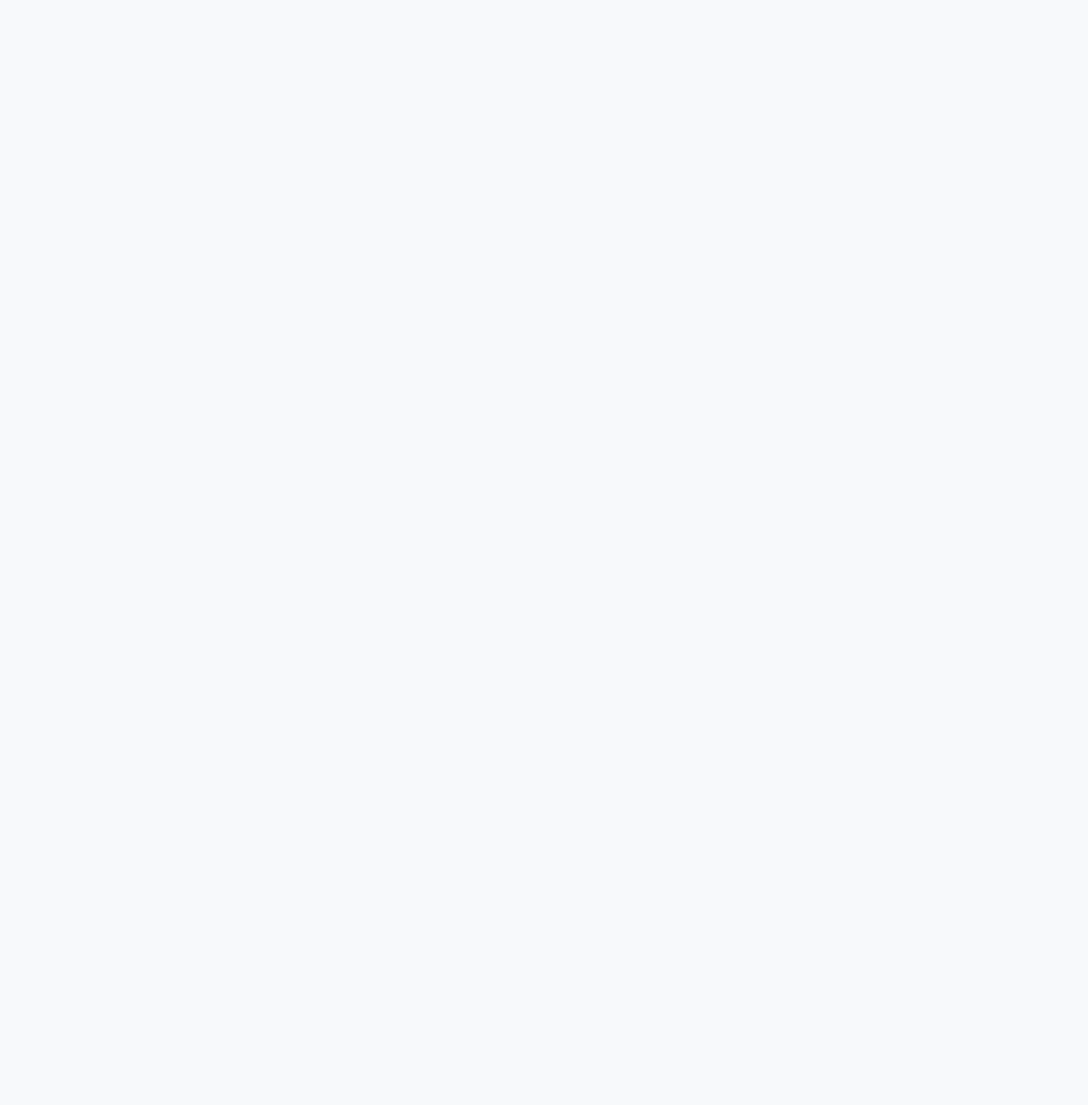
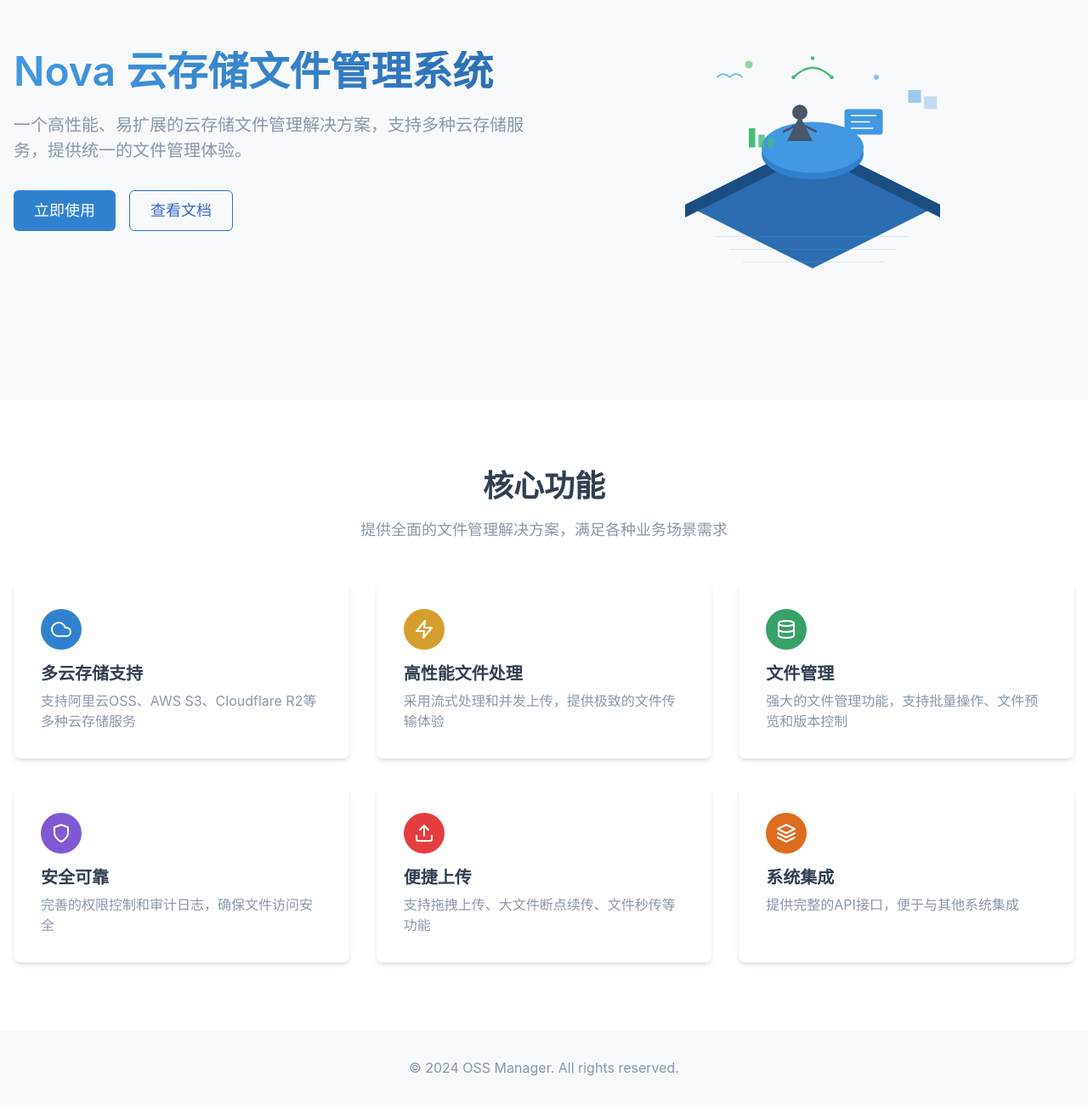
Before and after one commit to myysophia/ossmanager-fronted, a Next.js app: page / in a window 1280 px wide. Before the commit this address had no page. Shown: the part 187-1488 px from the top of the page at 85% size. Before the commit the page ends 800 px from the top, so only its background shows below. Built offline with nearby package versions, Linux system fonts and the light colour scheme; what @chakra-ui/next-js would draw is missing.

Commit message:
feat(dashboard): 优化首页内容展示
- 移除系统概览和存储使用情况统计
- 重新设计首页布局，突出系统功能介绍
- 添加渐变标题和系统简介文案
- 优化功能卡片的动画和交互效果
- 简化组件结构，移除冗余的数据获取逻辑

```diff
--- a/src/app/main/dashboard/DashboardContent.tsx
+++ b/src/app/main/dashboard/DashboardContent.tsx
@@ -6,73 +6,116 @@ import {
   Heading,
   Text,
   SimpleGrid,
-  Card,
-  CardBody,
+  Icon,
+  Flex,
+  VStack,
+  useColorModeValue,
 } from '@chakra-ui/react';
+import { motion } from 'framer-motion';
+import { FiCloud, FiDatabase, FiLayers, FiShield, FiUpload, FiZap } from 'react-icons/fi';
 
-export interface DashboardStats {
-  todayUploads: number;
-  todayDownloads: number;
-  totalFiles: number;
-  totalUsers: number;
-  storageUsage: {
-    used: number;
-    total: number;
-  };
-}
+const MotionFlex = motion(Flex);
 
-export default function DashboardContent({ initialStats }: { initialStats: DashboardStats }) {
+const features = [
+  {
+    title: '多云存储支持',
+    description: '支持阿里云OSS、AWS S3、Cloudflare R2等多种云存储服务',
+    icon: FiCloud,
+    color: 'blue.500',
+  },
+  {
+    title: '高性能文件处理',
+    description: '采用流式处理和并发上传，提供极致的文件传输体验',
+    icon: FiZap,
+    color: 'yellow.500',
+  },
+  {
+    title: '文件管理',
+    description: '强大的文件管理功能，支持批量操作、文件预览和版本控制',
+    icon: FiDatabase,
+    color: 'green.500',
+  },
+  {
+    title: '安全可靠',
+    description: '完善的权限控制和审计日志，确保文件访问安全',
+    icon: FiShield,
+    color: 'purple.500',
+  },
+  {
+    title: '便捷上传',
+    description: '支持拖拽上传、大文件断点续传、文件秒传等功能',
+    icon: FiUpload,
+    color: 'red.500',
+  },
+  {
+    title: '系统集成',
+    description: '提供完整的API接口，便于与其他系统集成',
+    icon: FiLayers,
+    color: 'orange.500',
+  },
+];
+
+export default function DashboardContent() {
+  const cardBg = useColorModeValue('white', 'gray.800');
+
   return (
     <Container maxW="container.xl" py={10}>
-      <Box mb={10}>
-        <Heading size="lg" mb={6}>系统概览</Heading>
+      <Box>
+        <VStack spacing={12}>
+          <Box textAlign="center" maxW="container.md" mx="auto">
+            <Heading
+              as="h1"
+              size="2xl"
+              mb={6}
+              bgGradient="linear(to-r, blue.400, blue.600)"
+              bgClip="text"
+            >
+              开源的云存储文件管理系统
+            </Heading>
+            <Text fontSize="xl" color="gray.500" mb={8}>
+              一个高性能、易扩展的云存储文件管理解决方案，支持多种云存储服务，提供统一的文件管理体验。
+            </Text>
+          </Box>
 
-        <SimpleGrid columns={{ base: 1, md: 2, lg: 4 }} spacing={6}>
-          <Card>
-            <CardBody>
-              <Heading size="md" mb={2}>今日上传</Heading>
-              <Text fontSize="2xl">{initialStats.todayUploads}</Text>
-            </CardBody>
-          </Card>
-
-          <Card>
-            <CardBody>
-              <Heading size="md" mb={2}>今日下载</Heading>
-              <Text fontSize="2xl">{initialStats.todayDownloads}</Text>
-            </CardBody>
-          </Card>
-
-          <Card>
-            <CardBody>
-              <Heading size="md" mb={2}>文件总数</Heading>
-              <Text fontSize="2xl">{initialStats.totalFiles}</Text>
-            </CardBody>
-          </Card>
-
-          <Card>
-            <CardBody>
-              <Heading size="md" mb={2}>用户总数</Heading>
-              <Text fontSize="2xl">{initialStats.totalUsers}</Text>
-            </CardBody>
-          </Card>
-        </SimpleGrid>
-      </Box>
-
-      <Box>
-        <Heading size="lg" mb={6}>存储使用情况</Heading>
-        <Card>
-          <CardBody>
-            <Text mb={2}>使用率: {initialStats.storageUsage.used}%</Text>
-            <Box bg="gray.100" h="8px" borderRadius="full" overflow="hidden">
-              <Box
-                bg="blue.500"
-                h="100%"
-                w={`${initialStats.storageUsage.used}%`}
-                borderRadius="full"
-              />
-            </Box>
-          </CardBody>
-        </Card>
+          <SimpleGrid columns={{ base: 1, md: 2, lg: 3 }} spacing={8} w="full">
+            {features.map((feature, index) => (
+              <MotionFlex
+                key={index}
+                p={8}
+                bg={cardBg}
+                borderRadius="lg"
+                boxShadow="md"
+                direction="column"
+                align="start"
+                initial={{ opacity: 0, y: 20 }}
+                animate={{ opacity: 1, y: 0 }}
+                transition={{ duration: 0.5, delay: index * 0.1 }}
+                _hover={{
+                  transform: 'translateY(-4px)',
+                  boxShadow: 'lg',
+                  transition: 'all 0.3s ease',
+                }}
+              >
+                <Flex
+                  w={12}
+                  h={12}
+                  align="center"
+                  justify="center"
+                  borderRadius="full"
+                  bg={feature.color}
+                  color="white"
+                  mb={4}
+                >
+                  <Icon as={feature.icon} boxSize={6} />
+                </Flex>
+                <Heading size="md" mb={2}>
+                  {feature.title}
+                </Heading>
+                <Text color="gray.500">{feature.description}</Text>
+              </MotionFlex>
+            ))}
+          </SimpleGrid>
+        </VStack>
       </Box>
     </Container>
   );
--- a/src/app/main/dashboard/page.tsx
+++ b/src/app/main/dashboard/page.tsx
@@ -1,38 +1,11 @@
 import { Suspense } from 'react';
 import DashboardContent from './DashboardContent';
 import DashboardLoading from './loading';
-import { unstable_cache } from 'next/cache';
-
-const getDashboardStats = unstable_cache(
-  async () => {
-    // 模拟API调用
-    return {
-      todayUploads: 25,
-      todayDownloads: 42,
-      totalFiles: 156,
-      totalUsers: 12,
-      storageUsage: {
-        used: 35,
-        total: 100
-      }
-    };
-  },
-  ['dashboard-stats'],
-  {
-    revalidate: 60, // 1分钟后重新验证
-    tags: ['dashboard']
-  }
-);
-
-async function DashboardStats() {
-  const stats = await getDashboardStats();
-  return <DashboardContent initialStats={stats} />;
-}
 
 export default function DashboardPage() {
   return (
     <Suspense fallback={<DashboardLoading />}>
-      <DashboardStats />
+      <DashboardContent />
     </Suspense>
   );
 }
--- a/src/app/page.tsx
+++ b/src/app/page.tsx
@@ -1,14 +1,189 @@
 'use client';
 
-import { useEffect } from 'react';
+import {
+  Box,
+  Button,
+  Container,
+  Flex,
+  Heading,
+  Icon,
+  SimpleGrid,
+  Stack,
+  Text,
+  useColorModeValue,
+  VStack,
+  Image,
+} from '@chakra-ui/react';
 import { useRouter } from 'next/navigation';
+import { motion } from 'framer-motion';
+import { FiCloud, FiDatabase, FiLayers, FiShield, FiUpload, FiZap } from 'react-icons/fi';
+
+const MotionBox = motion(Box);
+const MotionFlex = motion(Flex);
+
+const features = [
+  {
+    title: '多云存储支持',
+    description: '支持阿里云OSS、AWS S3、Cloudflare R2等多种云存储服务',
+    icon: FiCloud,
+    color: 'blue.500',
+  },
+  {
+    title: '高性能文件处理',
+    description: '采用流式处理和并发上传，提供极致的文件传输体验',
+    icon: FiZap,
+    color: 'yellow.500',
+  },
+  {
+    title: '文件管理',
+    description: '强大的文件管理功能，支持批量操作、文件预览和版本控制',
+    icon: FiDatabase,
+    color: 'green.500',
+  },
+  {
+    title: '安全可靠',
+    description: '完善的权限控制和审计日志，确保文件访问安全',
+    icon: FiShield,
+    color: 'purple.500',
+  },
+  {
+    title: '便捷上传',
+    description: '支持拖拽上传、大文件断点续传、文件秒传等功能',
+    icon: FiUpload,
+    color: 'red.500',
+  },
+  {
+    title: '系统集成',
+    description: '提供完整的API接口，便于与其他系统集成',
+    icon: FiLayers,
+    color: 'orange.500',
+  },
+];
 
 export default function HomePage() {
   const router = useRouter();
+  const bgColor = useColorModeValue('gray.50', 'gray.900');
+  const cardBg = useColorModeValue('white', 'gray.800');
 
-  useEffect(() => {
-    router.push('/auth/login');
-  }, [router]);
+  return (
+    <Box bg={bgColor} minH="100vh">
+      {/* Hero Section */}
+      <Container maxW="container.xl" pt={{ base: 20, md: 32 }} pb={20}>
+        <Stack direction={{ base: 'column', md: 'row' }} spacing={8} align="center">
+          <MotionBox
+            flex={1}
+            initial={{ opacity: 0, x: -20 }}
+            animate={{ opacity: 1, x: 0 }}
+            transition={{ duration: 0.5 }}
+          >
+            <Heading
+              as="h1"
+              size="2xl"
+              mb={6}
+              bgGradient="linear(to-r, blue.400, blue.600)"
+              bgClip="text"
+            >
+              Nova 云存储文件管理系统
+            </Heading>
+            <Text fontSize="xl" color="gray.500" mb={8}>
+              一个高性能、易扩展的云存储文件管理解决方案，支持多种云存储服务，提供统一的文件管理体验。
+            </Text>
+            <Stack direction={{ base: 'column', sm: 'row' }} spacing={4}>
+              <Button
+                size="lg"
+                colorScheme="blue"
+                onClick={() => router.push('/auth/login')}
+                _hover={{
+                  transform: 'translateY(-2px)',
+                  boxShadow: 'lg',
+                }}
+              >
+                立即使用
+              </Button>
+              <Button
+                size="lg"
+                variant="outline"
+                onClick={() => router.push('https://github.com/yourusername/project')}
+              >
+                查看文档
+              </Button>
+            </Stack>
+          </MotionBox>
 
-  return null;
+          <MotionBox
+            flex={1}
+            initial={{ opacity: 0, x: 20 }}
+            animate={{ opacity: 1, x: 0 }}
+            transition={{ duration: 0.5, delay: 0.2 }}
+          >
+            <Image
+              src="/login-illustration.svg"
+              alt="Hero Illustration"
+              w="full"
+              h="auto"
+              maxW="600px"
+            />
+          </MotionBox>
+        </Stack>
+      </Container>
+
+      {/* Features Section */}
+      <Box bg={cardBg} py={20}>
+        <Container maxW="container.xl">
+          <VStack spacing={12}>
+            <Box textAlign="center" maxW="container.md" mx="auto">
+              <Heading mb={4}>核心功能</Heading>
+              <Text fontSize="lg" color="gray.500">
+                提供全面的文件管理解决方案，满足各种业务场景需求
+              </Text>
+            </Box>
+
+            <SimpleGrid columns={{ base: 1, md: 2, lg: 3 }} spacing={8} w="full">
+              {features.map((feature, index) => (
+                <MotionFlex
+                  key={index}
+                  p={8}
+                  bg={cardBg}
+                  borderRadius="lg"
+                  boxShadow="md"
+                  direction="column"
+                  align="start"
+                  initial={{ opacity: 0, y: 20 }}
+                  animate={{ opacity: 1, y: 0 }}
+                  transition={{ duration: 0.5, delay: index * 0.1 }}
+                  _hover={{
+                    transform: 'translateY(-4px)',
+                    boxShadow: 'lg',
+                    transition: 'all 0.3s ease',
+                  }}
+                >
+                  <Flex
+                    w={12}
+                    h={12}
+                    align="center"
+                    justify="center"
+                    borderRadius="full"
+                    bg={feature.color}
+                    color="white"
+                    mb={4}
+                  >
+                    <Icon as={feature.icon} boxSize={6} />
+                  </Flex>
+                  <Heading size="md" mb={2}>
+                    {feature.title}
+                  </Heading>
+                  <Text color="gray.500">{feature.description}</Text>
+                </MotionFlex>
+              ))}
+            </SimpleGrid>
+          </VStack>
+        </Container>
+      </Box>
+
+      {/* Footer */}
+      <Box py={8} textAlign="center" color="gray.500">
+        <Text>© 2024 OSS Manager. All rights reserved.</Text>
+      </Box>
+    </Box>
+  );
 }
```
